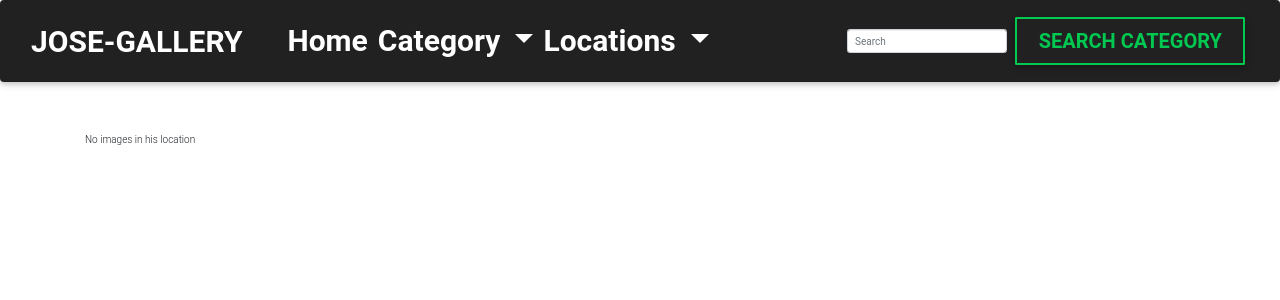
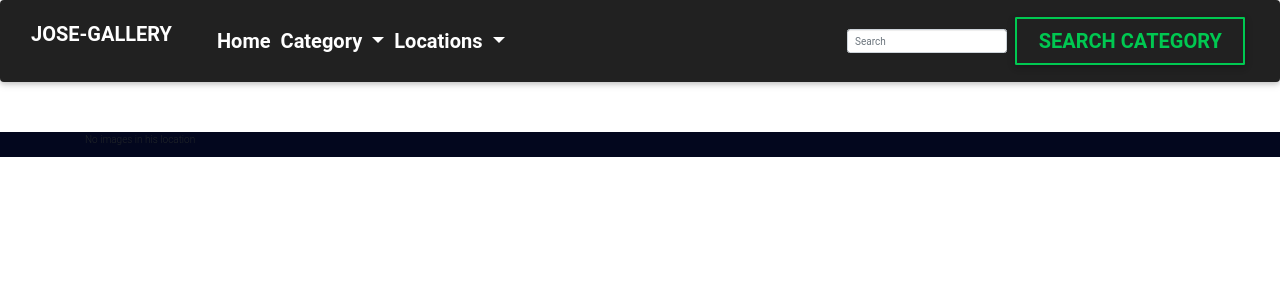
Before and after one commit to josphat-otieno/Django-Gallery, a Django app: page /location/1 in a window 1280 px wide. Shown: the top 300 px of the page. Run offline with Django 3.2, Linux system fonts and the light colour scheme; data that the repository does not hold is empty; some libraries are stand-ins or nearby versions.

Commit message:
style the location.html

```diff
--- a/gallery/templates/all-gallery/image.html
+++ b/gallery/templates/all-gallery/image.html
@@ -2,7 +2,7 @@
 
 {% block content %}
 
-<div class="container-fluid">
+<div class="container-fluid" style="background-color: #03071e;">
   <div class="container">
     <h1 class="text-center">{{image.image_name}}</h1>
     <div class="row">
--- a/gallery/templates/all-gallery/index.html
+++ b/gallery/templates/all-gallery/index.html
@@ -5,7 +5,7 @@
 {% block content %}
 {{block.super}}
 
-<div class="container-fluid">
+<div class="container-fluid" style="background-color: #03071e;">
     <div class="container">
         <h1 class="text-center">Welcome to my Galleries</h1>
 
--- a/gallery/templates/all-gallery/location.html
+++ b/gallery/templates/all-gallery/location.html
@@ -2,7 +2,7 @@
 {% block content %}
 {{block.super}}
 
-<div class="container-fluid">
+<div class="container-fluid" style="background-color: #03071e;">
     <div class="container">
         {% if location_images %}
 
--- a/gallery/templates/all-gallery/search.html
+++ b/gallery/templates/all-gallery/search.html
@@ -17,6 +17,8 @@
     {% for image in all_images %}
       <div class="col-sm-6 col-md-3">
           <h1>{{image.image_name}}</h1>
+          <a href="{% url 'image' image.id %}"><img src="{{image.image.url}}" class="img-responsive" alt="Image"
+            style="height: 300px; width: 400px;margin: auto;margin-bottom: 10px;"></a>
       </div>
     {% endfor %}
   {% endif %}
--- a/gallery/templates/navbar.html
+++ b/gallery/templates/navbar.html
@@ -31,7 +31,7 @@
 <link href="https://cdnjs.cloudflare.com/ajax/libs/mdbootstrap/4.11.0/css/mdb.min.css" rel="stylesheet">
 
         <nav class="navbar navbar-expand-lg bg-dark p-4">
-          <a class="navbar-brand" href="/"style="font-size:30px;color:white;font-weight:bold">JOSE-GALLERY</a>
+          <a class="navbar-brand" href="/"style="font-size:20px;color:white;font-weight:bold">JOSE-GALLERY</a>
           <button class="navbar-toggler" type="button" data-toggle="collapse" data-target="#navbarSupportedContent" aria-controls="navbarSupportedContent" aria-expanded="false" aria-label="Toggle navigation">
             <span class="navbar-toggler-icon"></span>
           </button>
@@ -39,11 +39,11 @@
           <div class="collapse navbar-collapse" id="navbarSupportedContent">
             <ul class="navbar-nav mr-auto">
               <li class="nav-item active">
-                <a class="nav-link" href="{% url 'index' %}"style="font-size:30px;color:white;font-weight:bold">Home <span class="sr-only">(current)</span></a>
+                <a class="nav-link" href="{% url 'index' %}"style="font-size:20px;color:white;font-weight:bold">Home <span class="sr-only">(current)</span></a>
               </li>
 
               <li class="nav-item dropdown">
-                  <a class="nav-link dropdown-toggle" href="#" id="navbarDropdown" role="button" data-toggle="dropdown" aria-haspopup="true" aria-expanded="false"style="font-size:30px;color:white;font-weight:bold">
+                  <a class="nav-link dropdown-toggle" href="#" id="navbarDropdown" role="button" data-toggle="dropdown" aria-haspopup="true" aria-expanded="false"style="font-size:20px;color:white;font-weight:bold">
                     Category
                   </a>
                   <div class="dropdown-menu" aria-labelledby="navbarDropdown">
@@ -56,7 +56,7 @@
                 </li>
 
                 <li class="nav-item dropdown">
-                  <a class="nav-link dropdown-toggle" href="#" id="navbarDropdown" role="button" data-toggle="dropdown" aria-haspopup="true" aria-expanded="false" style="font-size:30px;color:white;font-weight:bold">
+                  <a class="nav-link dropdown-toggle" href="#" id="navbarDropdown" role="button" data-toggle="dropdown" aria-haspopup="true" aria-expanded="false" style="font-size:20px;color:white;font-weight:bold">
                     Locations
                   </a>
                   <div class="dropdown-menu" aria-labelledby="navbarDropdown">
@@ -71,7 +71,7 @@
 
             </ul>
             <form class="form-inline my-2 my-lg-0" action="{% url 'search_results' %}">
-              <input class="form-control mr-sm-2" type="search" placeholder="Search" name="searchItem" aria-label="Search">
+              <input class="form-control mr-sm-2" type="search" placeholder="Search" name="images" aria-label="Search">
               <button class="btn btn-outline-success my-2 my-sm-0" type="submit"style="font-size:20px;color:black;font-weight:bold">Search Category</button>
             </form>
           </div>
```
